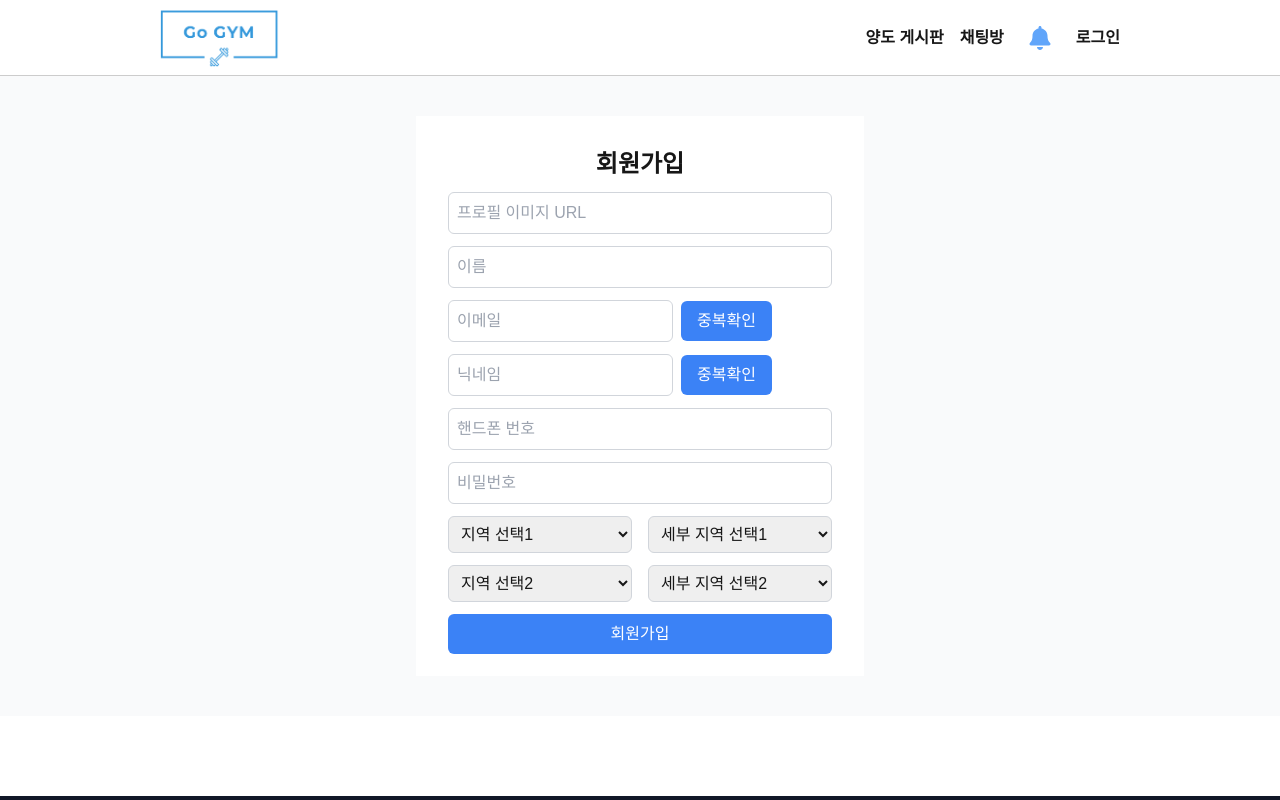
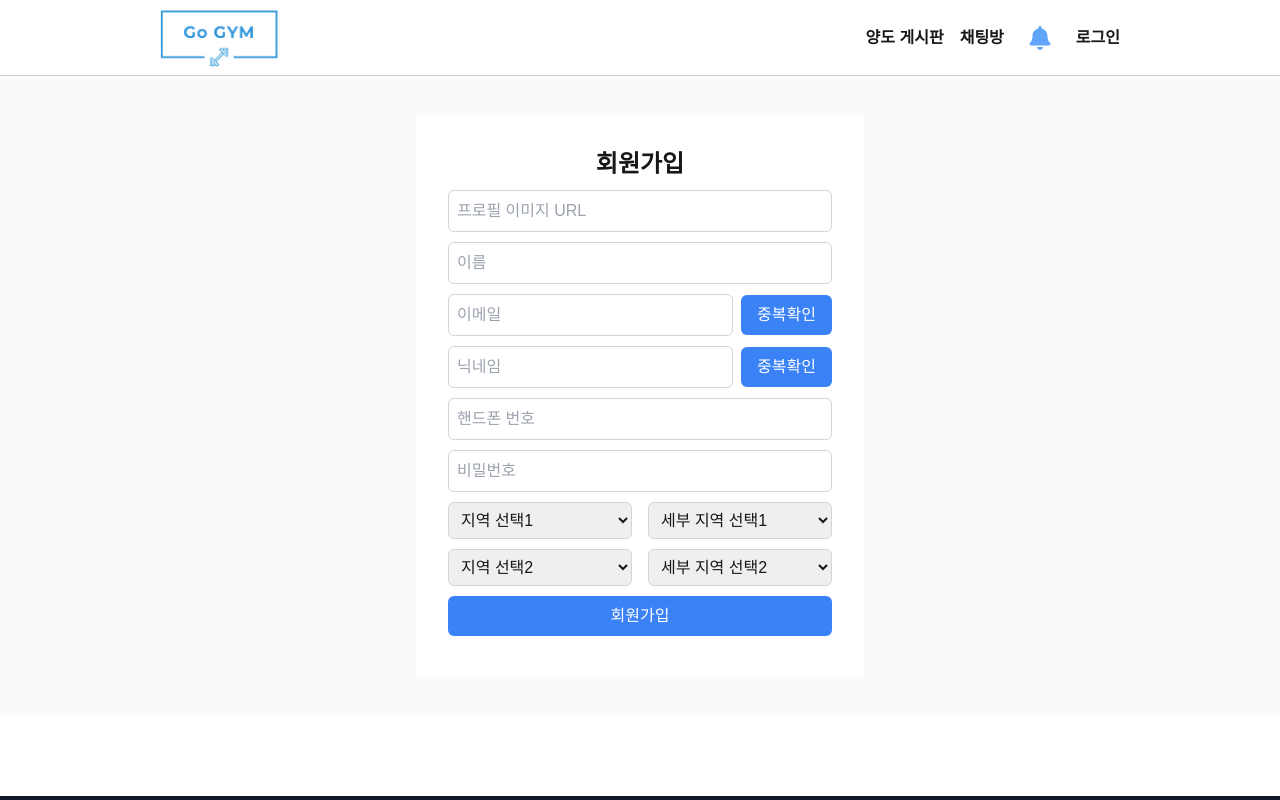
Before and after one commit to MinJuPark52/Go-Gym, a Next.js app: page /signup in a window 1280 px wide. Shown: the top 800 px of the page. Built offline with nearby package versions, Linux system fonts and the light colour scheme; a web font is replaced by a local one.

Commit message:
Fix:Signup Design

```diff
--- a/components/User/Signup.tsx
+++ b/components/User/Signup.tsx
@@ -338,7 +338,7 @@ export default function SignupPage() {
     <div className="flex h-[40rem] w-full items-center justify-center border-r-gray-300 bg-gray-50">
       <form
         onSubmit={handleSignupSubmit}
-        className="h-[35rem] w-full max-w-md space-y-3 overflow-y-auto bg-white p-8"
+        className="h-[35rem] w-full max-w-md space-y-2.5 bg-white p-8"
       >
         <h2 className="text-center text-2xl font-semibold">회원가입</h2>
 
@@ -369,7 +369,7 @@ export default function SignupPage() {
         </div>
 
         <div className="flex items-center space-x-2">
-          <div>
+          <div className="flex-1">
             <SignupInput
               type="text"
               placeholder="이메일"
@@ -389,7 +389,7 @@ export default function SignupPage() {
         </div>
 
         <div className="flex items-center space-x-2">
-          <div>
+          <div className="flex-1">
             <SignupInput
               type="text"
               placeholder="닉네임"
```
